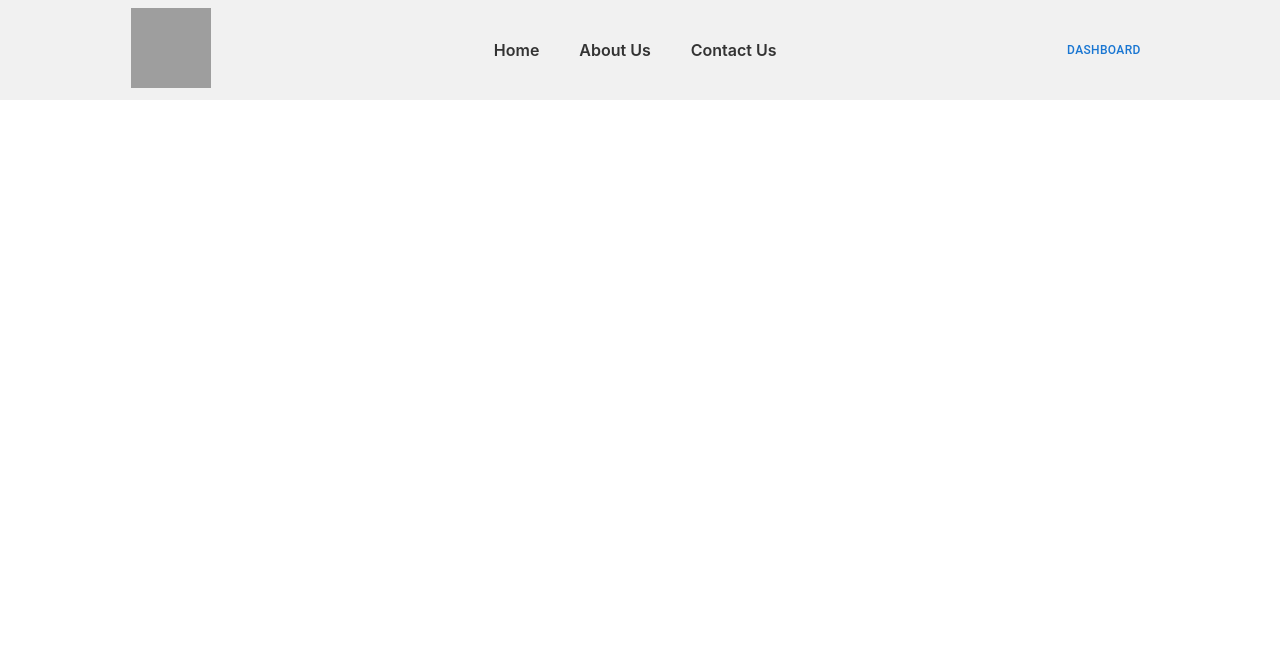
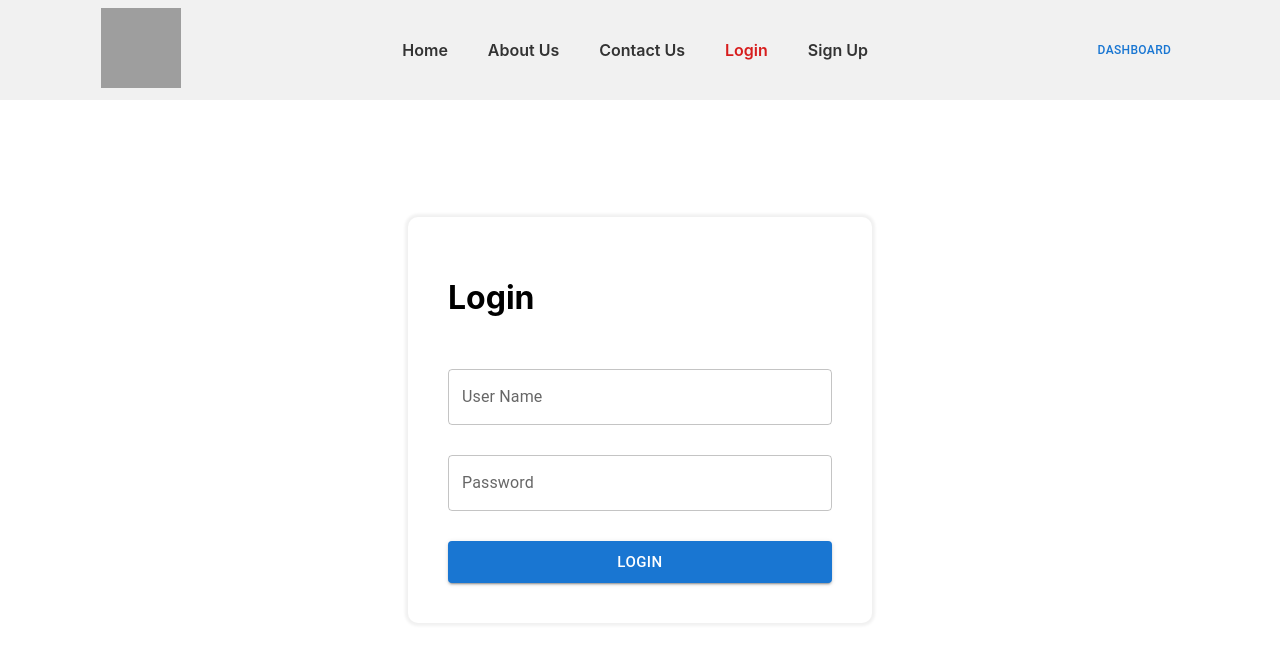
Before and after one commit to Abhishekisback/personal-todo, a React (Create React App) app: page /login in a window 1280 px wide. Shown: the top 662 px of the page. Built offline with nearby package versions, Linux system fonts and the light colour scheme; grey boxes are pictures that could not be loaded.

Commit message:
login signup and view order module completed

```diff
--- a/src/App.css
+++ b/src/App.css
@@ -488,3 +488,65 @@ textarea.input-field {
   color: white;
   cursor: pointer;
 }
+
+.orderDetailsBox
+{
+  background-color: #f5f5f5;
+  padding: 20px;
+  border-radius: 10px;
+}
+.orderDetailsRow
+{
+  display: flex;
+  gap: 30px;
+  margin-bottom: 15px;
+  text-align: justify;
+}
+
+.LoginWrapper
+{
+  display: flex;
+  justify-content: center;
+  align-items: center;
+  width: 100%;
+  height: 80vh;
+}
+
+.signupContainer
+{
+  width: 100%;
+  height: 80vh;
+  display: flex;
+  justify-content: center;
+  align-items: center;
+}
+
+.signUpSection
+{
+  width: 50%;
+  height: 400px;
+  background-color: white;
+  border-radius: 10px;
+  padding: 20px;
+  box-shadow: 0px 0px 4px 4px #f1f1f1;
+  display: flex;
+  gap: 30px;
+}
+
+.SignupImg
+{
+  background-image: url(https://img.freepik.com/free-vector/user-verification-unauthorized-access-prevention-private-account-authentication-cyber-security-people-entering-login-password-safety-measures_335657-3530.jpg);
+  background-size: contain;
+  width: 50%;
+  height: 100%;
+  background-repeat: no-repeat;
+}
+
+.signupForm
+{
+  width: 50%;
+  height: auto;
+  display: flex;
+  flex-direction: column;
+  gap: 30px;
+}
--- a/src/App.js
+++ b/src/App.js
@@ -6,17 +6,24 @@ import ContactUs from "./ContactUs.jsx";
 import AboutUs from "./AboutUs.jsx";
 import CreateRequest from "./CreateRequest.jsx";
 import MyRequests from "./MyRequests.jsx";
+import ViewOrder from "./ViewOrder.jsx";
+import Login from "./Login.jsx";
+import Signup from "./Signup.jsx";
 
 function App() {
   return (
     <div>
       <Navbar></Navbar>
+
         <Routes>
           <Route path="/" element={<Home/>} />
           <Route path="/about-us" element={<AboutUs/>} />
           <Route path="/contact-us" element={<ContactUs/>}/>
           <Route path="/create-request" element={<CreateRequest/>}></Route>
           <Route path="/my-orders" element={<MyRequests/>}/>
+          <Route path="/view-order" element={<ViewOrder/>}/>
+          <Route path="/login" element={<Login/>}/>
+          <Route path="/signup" element={<Signup/>}/>
         </Routes>
 
     </div>
--- /dev/null
+++ b/src/Login.jsx
@@ -0,0 +1,59 @@
+import React, { useState } from "react";
+import TextField from "@mui/material/TextField";
+import Button from "@mui/material/Button";
+import Box from "@mui/material/Box";
+
+function Login() {
+
+  const [loginData, setLoginData] = useState({
+    email: "",
+    password: "",
+  });
+
+  function handlechange(e)
+  {
+     const {name,value}=e.target;
+     setLoginData((prev)=>({...prev,
+        [name]:value
+     }))
+  }
+console.log(loginData);
+
+  return (
+    <div className="LoginWrapper">
+      <Box
+        sx={{
+          display: "flex",
+          flexDirection: "column",
+          gap: "30px",
+          width: "30%",
+          backgroundColor: "#ffffff",
+          boxShadow: "0px 0px 3px 3px #f1f1f1",
+          padding: "40px",
+          borderRadius: "10px",
+        }}
+      >
+        <h1>Login</h1>
+        <TextField
+          id="outlined-textarea"
+          label="User Name"
+          placeholder="User Name"
+          name="email"
+          onChange={handlechange}
+        />
+        <TextField
+          id="outlined-textarea"
+          label="Password"
+          placeholder="Password"
+          name="password"
+          onChange={handlechange}
+        />
+        <Button variant="contained" color="primary" size="large">
+          Login
+        </Button>
+      </Box>
+    </div>
+  );
+}
+
+export default Login;
--- a/src/MyRequests.jsx
+++ b/src/MyRequests.jsx
@@ -2,7 +2,11 @@ import Box from "@mui/material/Box";
 import { DataGrid } from "@mui/x-data-grid";
 import axios from "axios";
 import { useState, useEffect } from "react";
+import { useNavigate } from "react-router-dom";
 
+export default function MyRequests() {
+  const [orders, setorders] = useState([]);
+  const navigateTo = useNavigate();
   const columns = [
     { field: "id", headerName: "ID", width: 90 },
     {
@@ -10,6 +14,20 @@ const columns = [
       headerName: "Order No",
       width: 150,
       editable: true,
+      renderCell: (params) => (
+        <span
+          style={{
+            cursor: "pointer",
+            color: "#1976d2",
+            textDecoration: "underline",
+          }}
+          onClick={()=>{
+            navigateTo("/view-order",{state:params.row})
+          }}
+        >
+          {params.value}
+        </span>
+      ),
     },
     {
       field: "country",
@@ -46,9 +64,6 @@ const columns = [
     },
   ];
 
-export default function MyRequests() {
-  const [orders, setorders] = useState([]);
-
   function getMyOrders() {
     axios
       .get("http://localhost:7000/get-my-orders")
@@ -63,7 +78,7 @@ export default function MyRequests() {
   }, []);
 
   return (
-    <Box sx={{ height: "80vh", width: "98%",margin:"auto" }}>
+    <Box sx={{ height: "80vh", width: "98%", margin: "auto" }}>
       <h1>My Orders</h1>
       <DataGrid
         rows={orders.map((ele, i) => ({ ...ele, id: i + 1 }))}
--- a/src/Navbar.jsx
+++ b/src/Navbar.jsx
@@ -25,6 +25,12 @@ function Navbar() {
         <NavLink to={"/contact-us"} className="navLinks">
           Contact Us
         </NavLink>
+        <NavLink to={"/login"} className="navLinks">
+          Login
+        </NavLink>
+        <NavLink to={"/signup"} className="navLinks">
+          Sign Up
+        </NavLink>
       </div>
       <UserInfo></UserInfo>
     </div>
--- /dev/null
+++ b/src/Signup.jsx
@@ -0,0 +1,74 @@
+import React, { useState } from "react";
+import TextField from "@mui/material/TextField";
+import Button from "@mui/material/Button";
+import axios from "axios";
+
+function Signup() {
+  const [signUpData, setSignUpData] = useState({
+    name: "",
+    email: "",
+    password: "",
+  });
+
+  function handlechange(e) {
+    const { name, value } = e.target;
+    setSignUpData((prev) => ({ ...prev, [name]: value }));
+  }
+  console.log(signUpData);
+
+  function handleSignup() {
+    axios
+      .post("http://localhost:7000/signup", signUpData)
+      .then((res) => {
+        if (res.status === 200) {
+          alert(res.data);
+        } else {
+          alert("error creating account");
+        }
+      })
+      .catch();
+  }
+
+  return (
+    <div className="signupContainer">
+      <div className="signUpSection">
+        <div className="signupForm">
+          <h2>Sign Up</h2>
+          <TextField
+            variant="outlined"
+            size="small"
+            id="outlined-textarea"
+            label="User Name"
+            placeholder="User Name"
+            name="name"
+            onChange={handlechange}
+          />
+          <TextField
+            variant="outlined"
+            size="small"
+            id="outlined-textarea"
+            label="User Email"
+            placeholder="User Email"
+            name="email"
+            onChange={handlechange}
+          />
+          <TextField
+            variant="outlined"
+            size="small"
+            id="outlined-textarea"
+            label="Password"
+            placeholder="Password"
+            name="password"
+            onChange={handlechange}
+          />
+          <Button variant="contained" onClick={handleSignup}>
+            Sign Up
+          </Button>
+        </div>
+        <div className="SignupImg"></div>
+      </div>
+    </div>
+  );
+}
+
+export default Signup;
--- /dev/null
+++ b/src/ViewOrder.jsx
@@ -0,0 +1,53 @@
+import React from "react";
+import { useLocation } from "react-router-dom";
+import Button from "@mui/material/Button";
+import { useNavigate } from "react-router-dom";
+
+function ViewOrder() {
+  const location = useLocation();
+  const navigateTo=useNavigate();
+
+  return (
+    <div>
+      <h1>Order Details</h1>
+
+      <div className="orderDetailsBox">
+        <div className="orderDetailsRow">
+          <strong>Order No :</strong>
+          {location.state.reqNo}
+        </div>
+
+        <div className="orderDetailsRow">
+          <strong>Country :</strong>
+          {location.state.country}
+        </div>
+
+        <div className="orderDetailsRow">
+          <strong>Date :</strong>
+          {location.state.date}
+        </div>
+
+        <div className="orderDetailsRow">
+          <strong>Department :</strong>
+          {location.state.department}
+        </div>
+
+        <div className="orderDetailsRow">
+          <strong>Description :</strong>
+          {location.state.buyerRemarks}
+        </div>
+
+        <div className="orderDetailsRow">
+          <strong>Vessel Name:</strong>
+          {location.state.vesselName}
+        </div>
+
+        <Button variant="contained" onClick={()=>{
+            navigateTo("/my-orders")
+        }} >View my orders</Button>
+      </div>
+    </div>
+  );
+}
+
+export default ViewOrder;
```
Lines whose indentation alone changed are shown as unchanged.
